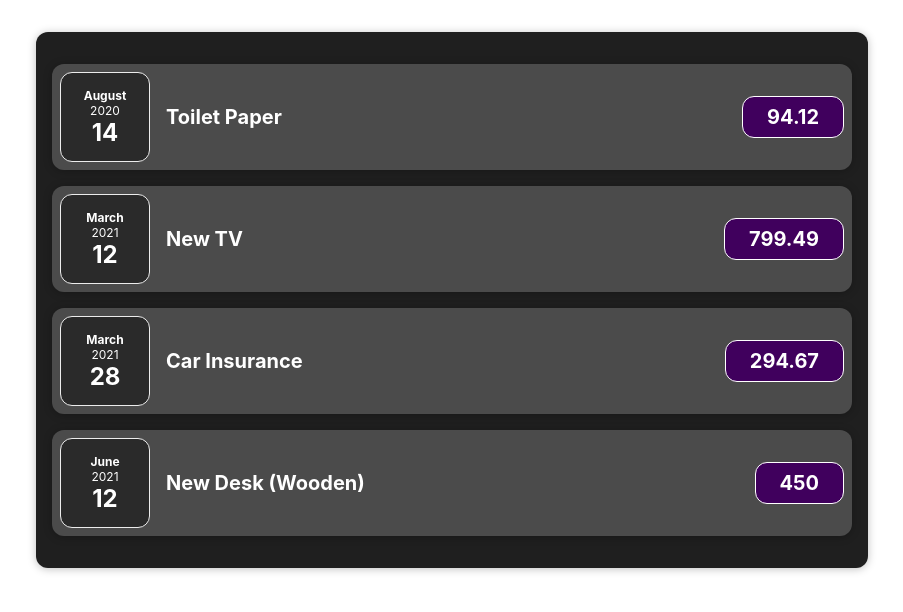
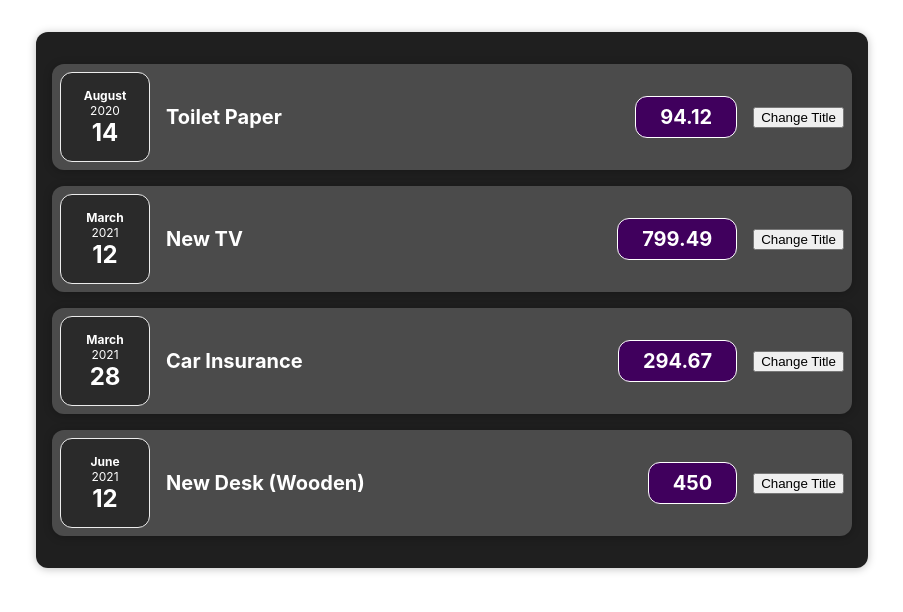
Before and after one commit to Sparrow48/expense-tracker, a React (Create React App) app: page / in a window 1280 px wide. Shown: the top 612 px of the page, without its empty margins (188-1091 px from the left). Built offline with nearby package versions, Linux system fonts and the light colour scheme.

Commit message:
working with state

```diff
--- a/src/components/Expenses/ExpenseItem.js
+++ b/src/components/Expenses/ExpenseItem.js
@@ -1,14 +1,21 @@
+import { useState } from "react";
 import classes from "./ExpenseItem.module.css";
 import ExpenseDate from "./ExpenseDate";
 import Card from "../UI/Card";
 
 const ExpenseItem = props => {
+  const [title, setTitle] = useState(props.title);
+
+  const clickHandler = () => {
+    setTitle("Updated!!");
+  };
   return (
     <Card className={classes.ExpenseItem}>
       <ExpenseDate date={props.date} />
       <div className={classes.ExpenseItemDescription}>
-        <h2>{props.title}</h2>
+        <h2>{title}</h2>
         <div className={classes.ExpenseItemPrice}>{props.amount}</div>
+        <button onClick={clickHandler}>Change Title</button>
       </div>
     </Card>
   );
```
